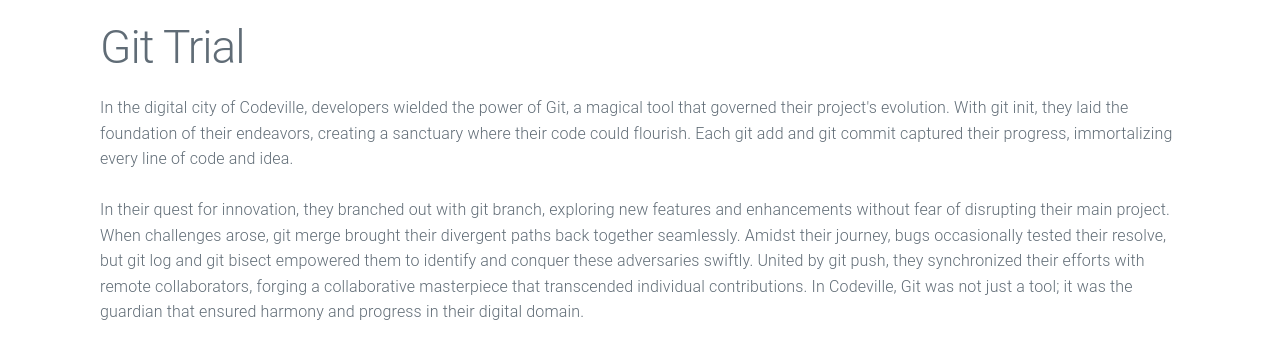
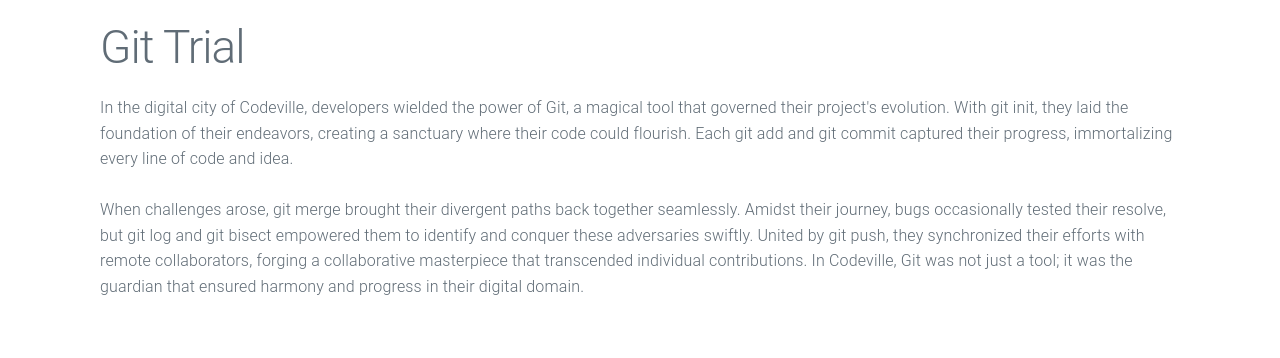
Before and after one commit to yohannesaccrus/git-trial, a Next.js app: page / in a window 1280 px wide. Shown: the top 358 px of the page. Built offline with nearby package versions, Linux system fonts and the light colour scheme.

Commit message:
fix: change paragraph

```diff
--- a/app/page.tsx
+++ b/app/page.tsx
@@ -10,9 +10,7 @@ const Home = () => {
         progress, immortalizing every line of code and idea.
       </p>
       <p>
-        In their quest for innovation, they branched out with git branch,
-        exploring new features and enhancements without fear of disrupting their
-        main project. When challenges arose, git merge brought their divergent
+        When challenges arose, git merge brought their divergent
         paths back together seamlessly. Amidst their journey, bugs occasionally
         tested their resolve, but git log and git bisect empowered them to
         identify and conquer these adversaries swiftly. United by git push, they
```
